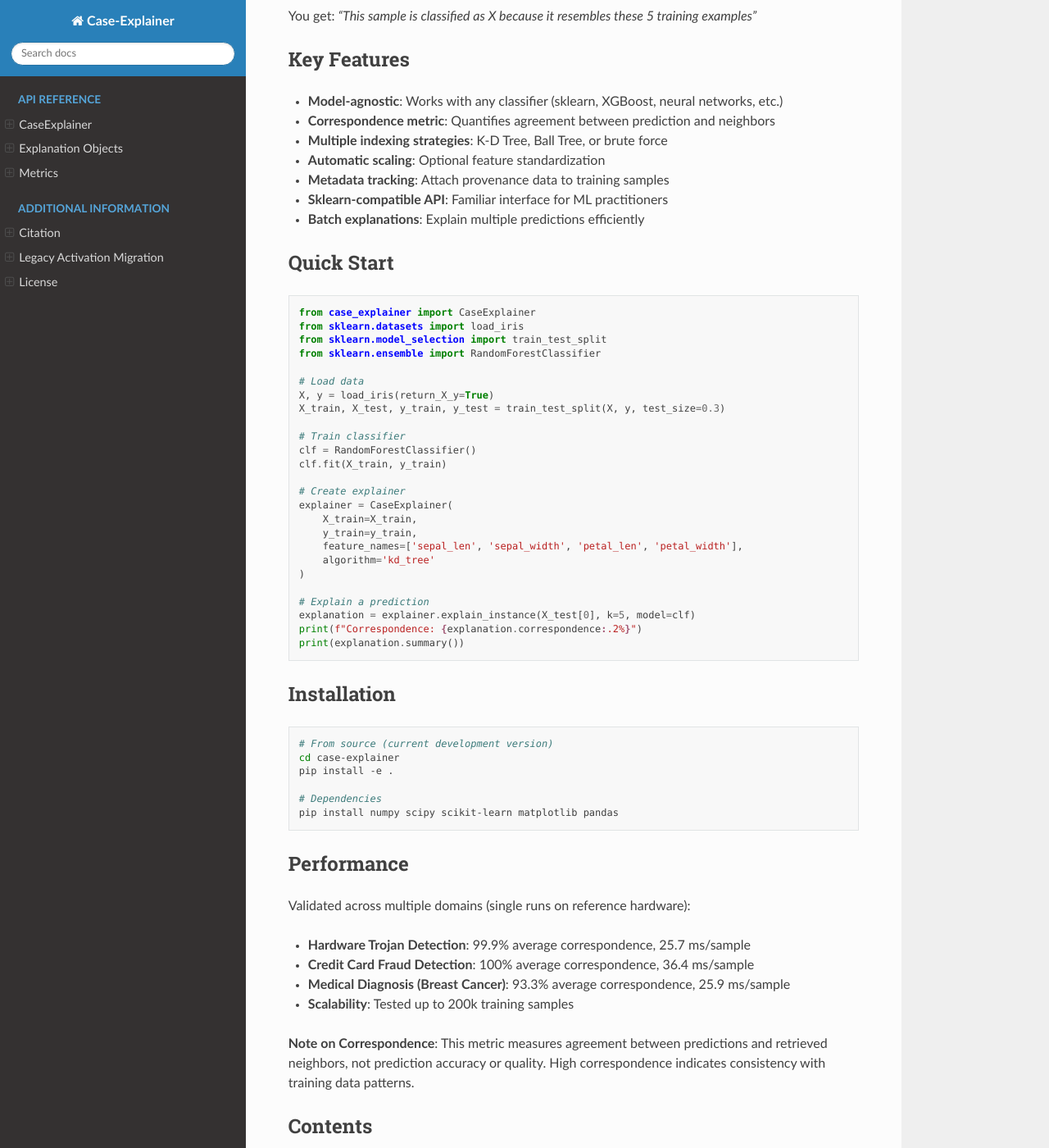
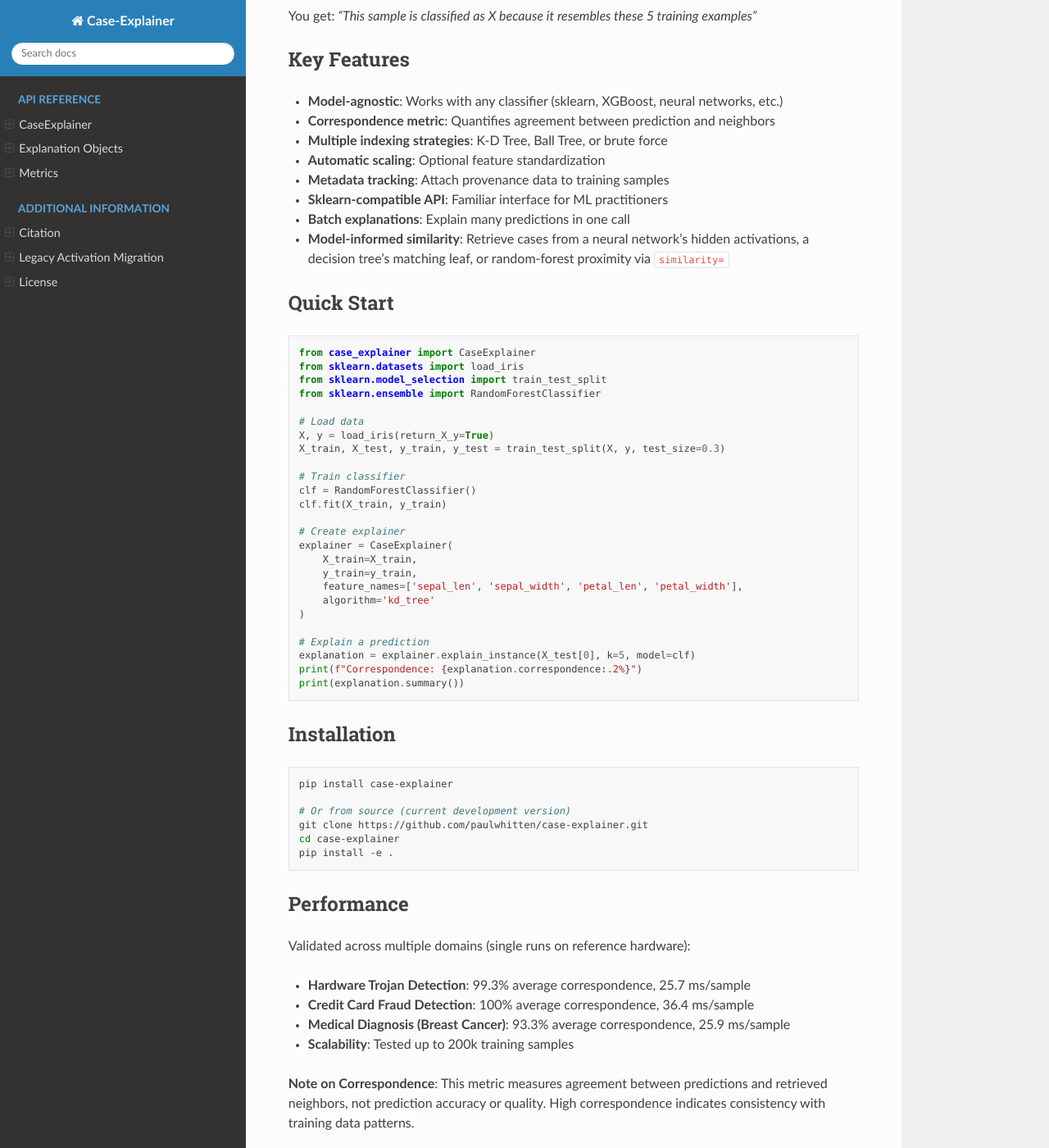
Before and after one commit to paulwhitten/case-explainer, a Sphinx documentation site: the page built from docs/index.rst, in a window 1280 px wide and 1400 px high, scrolled down 444 px. Shown: the whole window at 82% size. Built offline with Sphinx 7.4.7 and the Read the Docs theme 3.1.0, drawn with Linux system fonts in a browser that asks for light colours.

Commit message:
docs/ci: prepare 0.2.1 release
- README API overview shows similarity= instead of deprecated retrieval=,
  documents metric= and class_weights=, and notes that neighbor distance
  scales (and therefore correspondence) are not comparable across
  retrieval spaces
- Default Explanation.plot() type is now "bar" (radar/parallel are
  unimplemented fallbacks)
- Fix hardware trojan correspondence (99.3%) and feature count (5) in docs
- Sphinx index: pip install instructions and model-informed similarity
- CI: test on Python 3.13 and 3.14; upload-artifact v7 in ci.yml;
  add 3.13/3.14 classifiers

Co-Authored-By: Claude Fable 5.1 <noreply@anthropic.com>

```diff
--- a/docs/index.rst
+++ b/docs/index.rst
@@ -30,7 +30,8 @@ Key Features
 * **Automatic scaling**: Optional feature standardization
 * **Metadata tracking**: Attach provenance data to training samples
 * **Sklearn-compatible API**: Familiar interface for ML practitioners
-* **Batch explanations**: Explain multiple predictions efficiently
+* **Batch explanations**: Explain many predictions in one call
+* **Model-informed similarity**: Retrieve cases from a neural network's hidden activations, a decision tree's matching leaf, or random-forest proximity via ``similarity=``
 
 Quick Start
 -----------
@@ -68,19 +69,19 @@ Installation
 
 .. code-block:: bash
 
-   # From source (current development version)
+   pip install case-explainer
+
+   # Or from source (current development version)
+   git clone https://github.com/paulwhitten/case-explainer.git
    cd case-explainer
    pip install -e .
-
-   # Dependencies
-   pip install numpy scipy scikit-learn matplotlib pandas
 
 Performance
 -----------
 
 Validated across multiple domains (single runs on reference hardware):
 
-* **Hardware Trojan Detection**: 99.9% average correspondence, 25.7 ms/sample
+* **Hardware Trojan Detection**: 99.3% average correspondence, 25.7 ms/sample
 * **Credit Card Fraud Detection**: 100% average correspondence, 36.4 ms/sample
 * **Medical Diagnosis (Breast Cancer)**: 93.3% average correspondence, 25.9 ms/sample
 * **Scalability**: Tested up to 200k training samples
--- a/pyproject.toml
+++ b/pyproject.toml
@@ -29,6 +29,8 @@ classifiers = [
     "Programming Language :: Python :: 3.10",
     "Programming Language :: Python :: 3.11",
     "Programming Language :: Python :: 3.12",
+    "Programming Language :: Python :: 3.13",
+    "Programming Language :: Python :: 3.14",
 ]
 requires-python = ">=3.8"
 dependencies = [
```
Also changed, not shown: CHANGELOG.md (+9 -0 lines), README.md (+20 -6 lines), notebooks/README.md, 2 other files.
